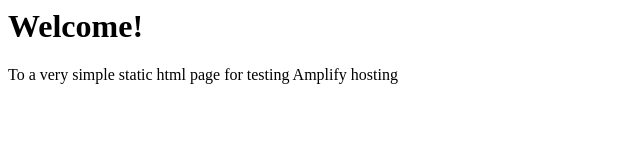
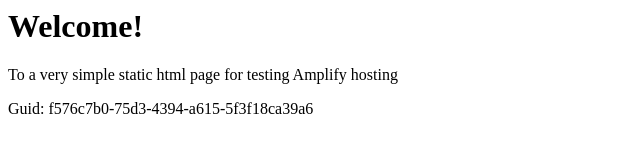
Before and after one commit to aws-aemilia-lhr/Github-PR-Commit-Integration-Test-DoNotTouch-GithubWebhookPreviewCanaryTest-v1-prod-eu-west-2, a website: page src/index.html in a window 1280 px wide. Shown: the whole page, without its empty margins (0-640 px from the left). Drawn offline with Linux system fonts and the light colour scheme.

Commit message:
commit from integ tests

```diff
--- a/src/index.html
+++ b/src/index.html
@@ -1,3 +1,5 @@
+
+
 <html lang="en">
 
 <head>
@@ -10,6 +12,6 @@
 <body>
     <h1>Welcome!</h1>
     <p>To a very simple static html page for testing Amplify hosting</p>
-</body>
+    <p>Guid: f576c7b0-75d3-4394-a615-5f3f18ca39a6</p></body>
 
 </html>
```
